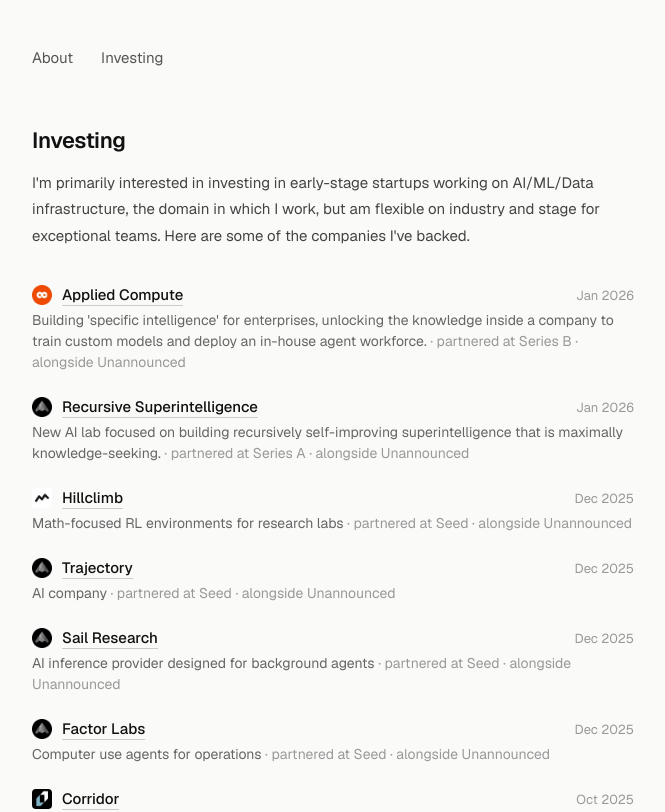
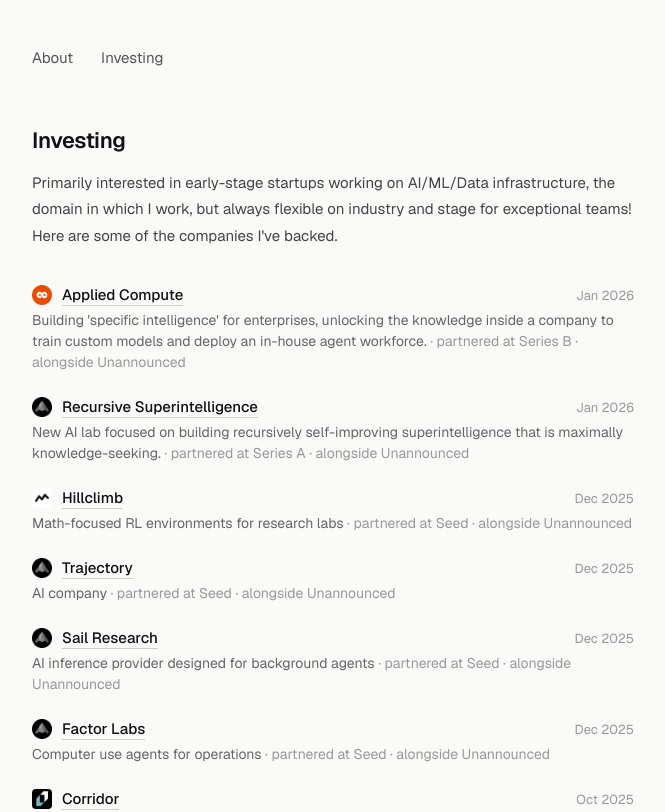
Before and after one commit to levensti/personal-site, a Next.js app: page /investing in a window 1280 px wide. Shown: the top 812 px of the page, without its empty margins (307-972 px from the left). Built offline with nearby package versions, Linux system fonts and the light colour scheme.

Commit message:
Final touchups

```diff
--- a/app/investing/page.tsx
+++ b/app/investing/page.tsx
@@ -180,7 +180,7 @@
           marginBottom: "36px",
         }}
       >
-        I'm primarily interested in investing in early-stage startups working on AI/ML/Data infrastructure, the domain in which I work, but am flexible on industry and stage for exceptional teams.
+        Primarily interested in early-stage startups working on AI/ML/Data infrastructure, the domain in which I work, but always flexible on industry and stage for exceptional teams!
         Here are some of the companies I've backed.
       </p>
 
```
